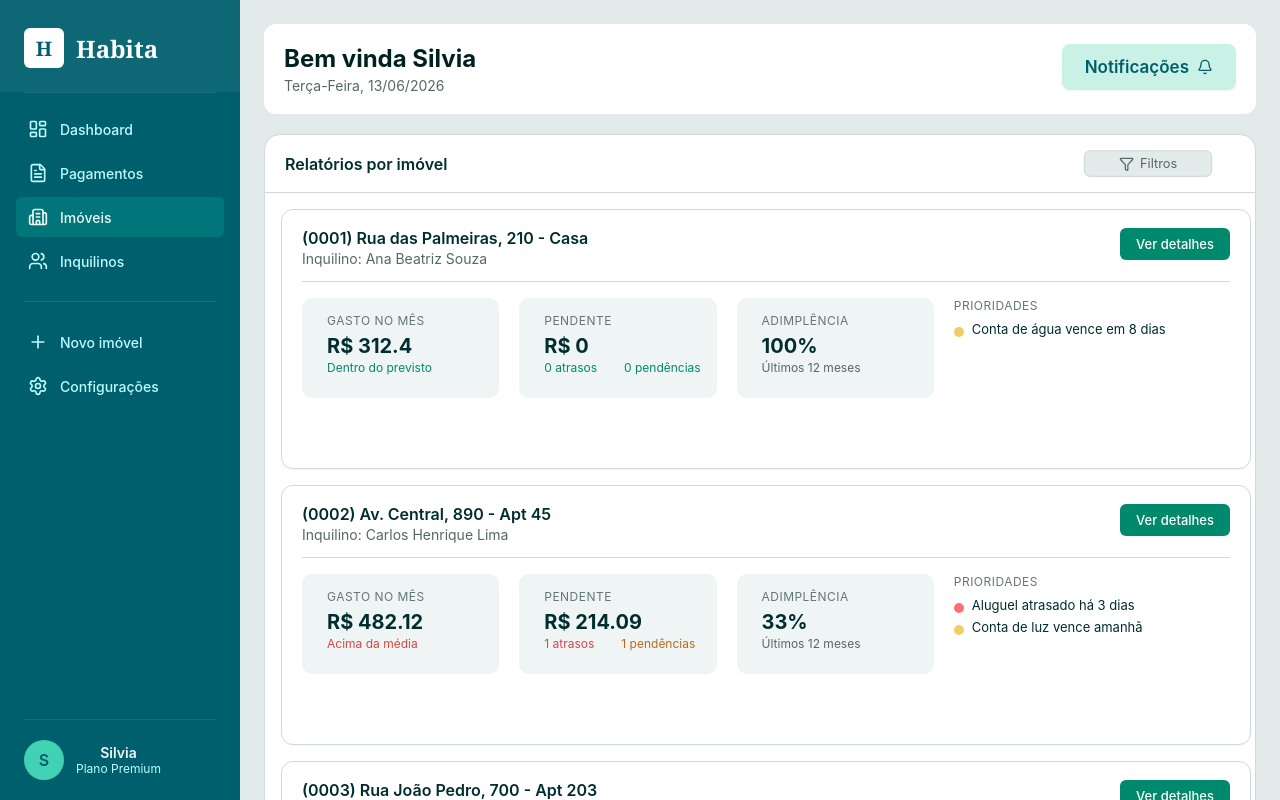
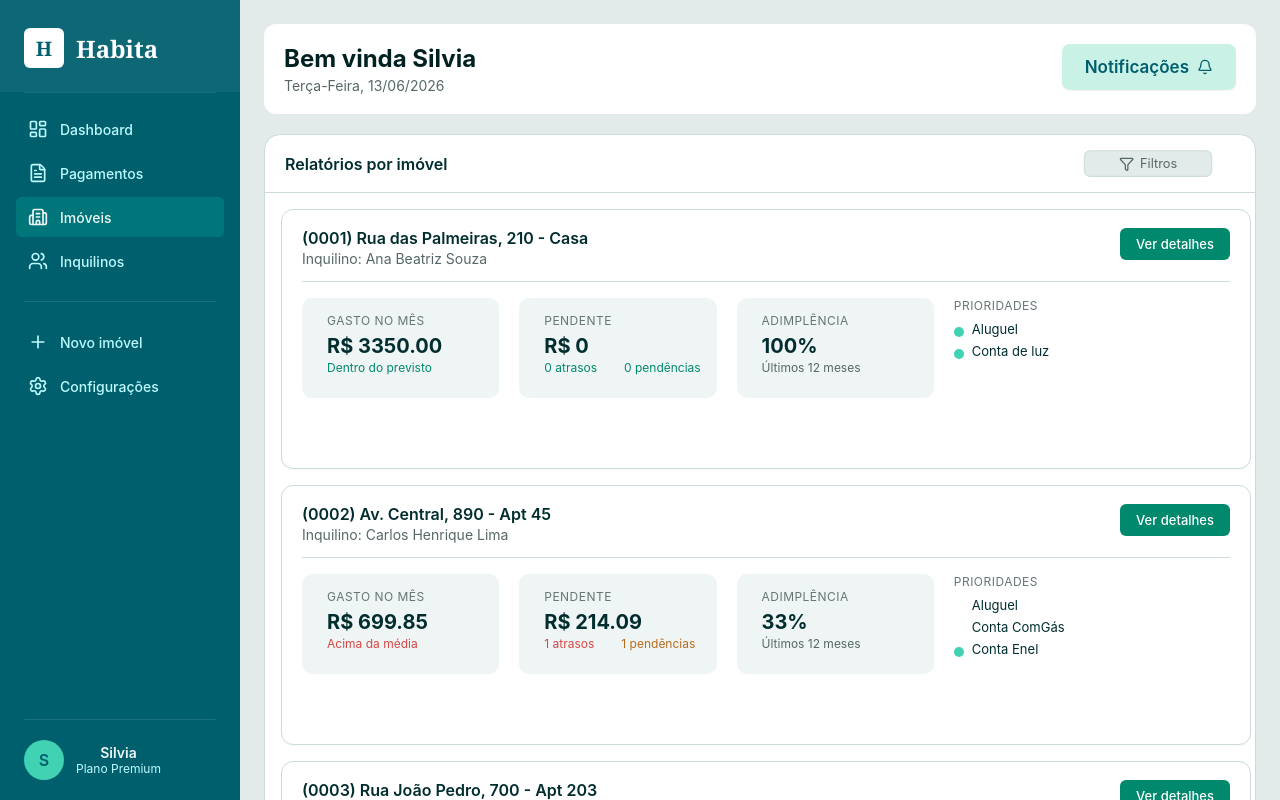
Before and after one commit to DanielJuhoKim/habita-frontend, a React (Vite) app in the folder habita-front/: page /imoveis in a window 1280 px wide. Shown: the top 800 px of the page. Built offline with nearby package versions, Linux system fonts and the light colour scheme.

Commit message:
alterando constantes

```diff
--- a/habita-front/src/Dashboard.tsx
+++ b/habita-front/src/Dashboard.tsx
@@ -3,7 +3,7 @@ import Base from "./Base";
 
 import { Filter } from "lucide-react";
 
-import { statsDashboard as stats, imoveis, alertas, movimentacoes, pendenciaTotal, getInquilino, getStatusImovel } from "./constantes"
+import { statsDashboard as stats, imoveis, alertas, movimentacoes, pendenciaTotal, getInquilino, getStatusImovel, getStatusColor, getPagamentoPrioridade } from "./constantes"
 
 export default function Dashboard() {
   return (
@@ -40,10 +40,10 @@ export default function Dashboard() {
                   <p className="desc-objeto">Inquilino: {getInquilino(imovel.inquilino)?.nome}</p>
                 </div>
 
-                <span className={`badge badge-${imovel.dashboard.corStat}`}>{getStatusImovel(imovel)}</span>
+                <span className={`badge badge-${getStatusColor(getStatusImovel(imovel))}`}>{getStatusImovel(imovel)}</span>
                 <div className="valor-imovel">
                   <p className="v">{"R$ " + pendenciaTotal(imovel)}</p>
-                  <p className="d">{imovel.dashboard.date.toLocaleDateString("pt-BR")}</p>
+                  <p className="d">{getPagamentoPrioridade(imovel)?.date.toLocaleDateString("pt-BR")}</p>
                 </div>
               </div>
             ))}
--- a/habita-front/src/Imoveis.tsx
+++ b/habita-front/src/Imoveis.tsx
@@ -9,7 +9,10 @@ import {
   pendenciaTotal,
   getInquilino,
   formatarId,
-  getAdimplencia
+  getAdimplencia,
+  gastoMensal,
+  getStatusImovel,
+  getPagamentosPrioridadeLista
 } from "./constantes";
 
 function FilterBtn() {
@@ -55,15 +58,15 @@ function Card({ data }: { data: Imovel }) {
         {/* GASTO MÊS */}
         <div className="rel-metric">
           <p className="metric-label">Gasto no mês</p>
-          <p className="metric-value">R$ {data.relatorio.gasto}</p>
+          <p className="metric-value">R$ {gastoMensal(data).toFixed(2)}</p>
           <p
             className={
-              data.relatorio.gastoStatus === "atraso"
+              getStatusImovel(data) === "atrasado"
                 ? "metric-atraso"
                 : "metric-ok"
             }
           >
-            {data.relatorio.gastoStatus === "atraso"
+            {getStatusImovel(data) === "atrasado"
               ? "Acima da média"
               : "Dentro do previsto"}
           </p>
@@ -100,11 +103,12 @@ function Card({ data }: { data: Imovel }) {
         {/* PRIORIDADES */}
         <div className="prioridades">
           <p className="metric-label">Prioridades</p>
+
           <ul>
-            {data.relatorio.prioridades.map((p, i) => (
+            {getPagamentosPrioridadeLista(data).map((p, i) => (
               <li key={i}>
-                <span className={`dot dot-${p.corStat}`} />
-                {p.text}
+                <span className={`dot dot-${p.status}`} />
+                {p.desc}
               </li>
             ))}
           </ul>
--- a/habita-front/src/constantes.ts
+++ b/habita-front/src/constantes.ts
@@ -42,12 +42,6 @@ export type Imovel = {
 
   pagamentos: PagamentoInfo[];
 
-  dashboard: {
-    status: string;
-    corStat: "ok" | "pending" | "late";
-    date: Date;
-  };
-
   relatorio: {
     gasto: number;
     gastoStatus: "atraso" | "ok";
@@ -79,12 +73,6 @@ export const imoveis: Imovel[] = [
         date: corretorData("2026-06-01"),
       },
     ],
-
-    dashboard: {
-      status: "Em dia",
-      corStat: "ok",
-      date: corretorData("2026-06-01"),
-    },
 
     relatorio: {
       gasto: 312.4,
@@ -130,12 +118,6 @@ export const imoveis: Imovel[] = [
       },
     ],
 
-    dashboard: {
-      status: "Pendente",
-      corStat: "pending",
-      date: corretorData("2026-07-21"),
-    },
-
     relatorio: {
       gasto: 482.12,
       gastoStatus: "atraso",
@@ -179,7 +161,7 @@ export const imoveis: Imovel[] = [
 
       {
         desc: "Conta Enel",
-        status: "atrasado",
+        status: "pendente",
         value: 176.51,
         date: corretorData("2026-06-01"),
       },
@@ -191,12 +173,6 @@ export const imoveis: Imovel[] = [
         date: corretorData("2026-06-01"),
       },
     ],
-
-    dashboard: {
-      status: "Atrasado",
-      corStat: "late",
-      date: corretorData("2026-06-03"),
-    },
 
     relatorio: {
       gasto: 627.8,
@@ -241,17 +217,11 @@ export const imoveis: Imovel[] = [
 
       {
         desc: "Claro",
-        status: "atrasado",
+        status: "pendente",
         value: 120.75,
         date: corretorData("2026-06-03"),
       },
     ],
-
-    dashboard: {
-      status: "Em dia",
-      corStat: "ok",
-      date: corretorData("2026-05-28"),
-    },
 
     relatorio: {
       gasto: 198.55,
@@ -303,12 +273,6 @@ export const imoveis: Imovel[] = [
         date: corretorData("2026-06-01"),
       },
     ],
-
-    dashboard: {
-      status: "Pendente",
-      corStat: "pending",
-      date: corretorData("2026-07-15"),
-    },
 
     relatorio: {
       gasto: 354,
@@ -443,7 +407,7 @@ export function getStatusImovel(imovel?: Imovel): Status | undefined {
   return "ok";
 }
 
-export function getStatusColor(stats: Status): CorStat {
+export function getStatusColor(stats?: Status): CorStat {
   if (stats == "atrasado") {
     return "late";
   }
@@ -723,3 +687,57 @@ export const statsDashboard = [
     corStat: "muted",
   },
 ];
+
+export function getPagamentoPrioridade(imovel: Imovel | undefined) {
+  if (!imovel || imovel.pagamentos.length === 0) return undefined;
+
+  const pagamentos = imovel.pagamentos;
+
+  const pagos = pagamentos
+    .filter((p) => p.status === "ok")
+    .sort((a, b) => b.date.getTime() - a.date.getTime());
+
+  if (pagos.length > 0) return pagos[0];
+
+  const pendentes = pagamentos
+    .filter((p) => p.status === "pendente")
+    .sort((a, b) => a.date.getTime() - b.date.getTime());
+
+  if (pendentes.length > 0) return pendentes[0];
+
+  const atrasados = pagamentos
+    .filter((p) => p.status === "atrasado")
+    .sort((a, b) => b.date.getTime() - a.date.getTime());
+
+  if (atrasados.length > 0) return atrasados[0];
+
+  return undefined;
+}
+
+export function getPagamentosPrioridadeLista(imovel: Imovel | undefined) {
+  if (!imovel || imovel.pagamentos.length === 0) return [];
+
+  const pagamentos = [...imovel.pagamentos];
+
+  const pagos = pagamentos
+    .filter((p) => p.status === "ok")
+    .sort((a, b) => b.date.getTime() - a.date.getTime());
+
+  const pendentes = pagamentos
+    .filter((p) => p.status === "pendente")
+    .sort((a, b) => a.date.getTime() - b.date.getTime());
+
+  const atrasados = pagamentos
+    .filter((p) => p.status === "atrasado")
+    .sort((a, b) => b.date.getTime() - a.date.getTime());
+
+  const resultado: PagamentoInfo[] = [];
+
+  resultado.push(...atrasados);
+
+  resultado.push(...pendentes);
+
+  resultado.push(...pagos);
+
+  return resultado.slice(0, 4);
+}
```
